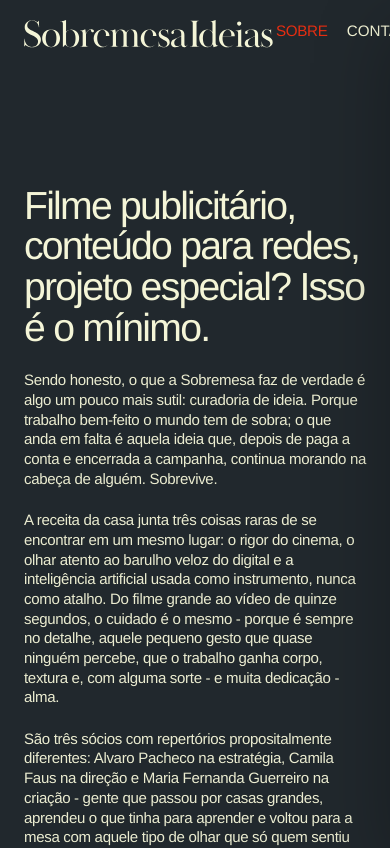
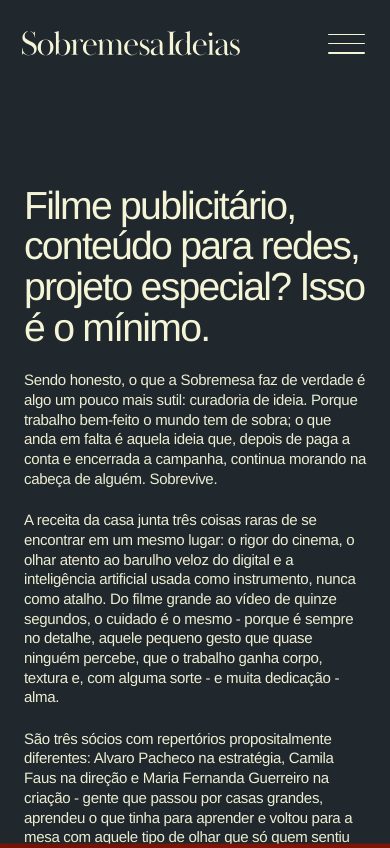
Before and after one commit to alvaro155/sobremesaideias, a Next.js app: page /sobre in a window 390 px wide. Shown: the top 848 px of the page. Built offline with nearby package versions, Linux system fonts and the light colour scheme.

Commit message:
STABLE V1

```diff
--- a/content/pt/directors/billy.json
+++ b/content/pt/directors/billy.json
@@ -9,7 +9,7 @@
     "Com o tempo, tornou-se uma das vozes mais respeitadas da cena europeia de arte com IA, transitando com desenvoltura entre o território mais inquieto da criação autoral e o das grandes marcas — ali, onde o experimental deixa de soar como exceção e se torna, finalmente, linguagem.",
     "Hoje, além de seguir produzindo, Billy também ensina IA criativa na Berghs SOC, a principal escola de comunicação criativa da Europa. Talvez, porque saiba, melhor do que ninguém, que quem caminha pela fronteira carrega uma espécie de dever silencioso: o de ajudar os outros a desenhar o mapa."
   ],
-  "portrait": null,
+  "portrait": "/media/directors/billy_boman.png",
   "portraitAlt": "Retrato de Billy Boman",
   "socialLinks": [
     {
--- a/content/pt/directors/camila.json
+++ b/content/pt/directors/camila.json
@@ -24,10 +24,10 @@
   "projects": [
     {
       "id": "1",
-      "title": "Mãe e Filha (em breve)",
+      "title": "Mãe e Filha - em breve",
       "videoUrl": "",
-      "coverImage": null,
-      "coverImageAlt": ""
+      "coverImage": "/media/mae_e_filha_placeholder_cover.jpeg",
+      "coverImageAlt": "Imagem placeholder do projeto Mãe e Filha"
     },
     {
       "id": "2",
--- a/content/pt/directors/shai.json
+++ b/content/pt/directors/shai.json
@@ -24,10 +24,10 @@
   "projects": [
     {
       "id": "1",
-      "title": "Mãe e Filha (em breve)",
+      "title": "Mãe e Filha - em breve",
       "videoUrl": "",
-      "coverImage": null,
-      "coverImageAlt": ""
+      "coverImage": "/media/mae_e_filha_placeholder_cover.jpeg",
+      "coverImageAlt": "Imagem placeholder do projeto Mãe e Filha"
     },
     {
       "id": "2",
--- a/src/app/globals.css
+++ b/src/app/globals.css
@@ -198,6 +198,109 @@
 .site-header__link:hover,
 .site-header__link:focus-visible,
 .site-header__link--active {
+  color: var(--color-red);
+}
+
+.site-header__menu-button {
+  display: none;
+}
+
+.site-header__menu-lines {
+  position: relative;
+  display: block;
+  width: 2.3125rem;
+  height: 1.25rem;
+}
+
+.site-header__menu-lines span {
+  position: absolute;
+  left: 0;
+  width: 100%;
+  height: 0.11875rem;
+  border-radius: 999px;
+  background: currentColor;
+  transform-origin: center;
+  transition: opacity 180ms ease, transform 220ms ease, top 220ms ease;
+}
+
+.site-header__menu-lines span:nth-child(1) {
+  top: 0;
+}
+
+.site-header__menu-lines span:nth-child(2) {
+  top: 50%;
+  transform: translateY(-50%);
+}
+
+.site-header__menu-lines span:nth-child(3) {
+  top: calc(100% - 0.11875rem);
+}
+
+.site-header__menu-button--open .site-header__menu-lines span:nth-child(1) {
+  top: 50%;
+  transform: translateY(-50%) rotate(45deg);
+}
+
+.site-header__menu-button--open .site-header__menu-lines span:nth-child(2) {
+  opacity: 0;
+}
+
+.site-header__menu-button--open .site-header__menu-lines span:nth-child(3) {
+  top: 50%;
+  transform: translateY(-50%) rotate(-45deg);
+}
+
+.mobile-menu {
+  position: fixed;
+  inset: 0;
+  z-index: 25;
+  display: none;
+  color: var(--color-cream);
+  background: var(--color-petrol);
+  opacity: 0;
+  pointer-events: none;
+  transition: opacity 220ms ease;
+}
+
+.mobile-menu--open {
+  opacity: 1;
+  pointer-events: auto;
+}
+
+.mobile-menu__nav,
+.mobile-menu__socials {
+  display: grid;
+}
+
+.mobile-menu__link {
+  width: fit-content;
+  color: inherit;
+  font-size: clamp(3rem, 12vw, 3.35rem);
+  font-weight: 400;
+  line-height: 1.22;
+  text-align: left;
+  transition: color 180ms ease;
+}
+
+.mobile-menu__link:hover,
+.mobile-menu__link:focus-visible,
+.mobile-menu__link--active {
+  color: var(--color-red);
+}
+
+.mobile-menu__socials {
+  gap: 1rem;
+  font-size: clamp(1.55rem, 6.5vw, 1.75rem);
+  font-weight: 300;
+  line-height: 1.08;
+}
+
+.mobile-menu__socials a {
+  transition: color 180ms ease;
+}
+
+.mobile-menu__socials a:hover,
+.mobile-menu__socials a:focus-visible {
   color: var(--color-red);
 }
 
@@ -626,7 +729,7 @@
   color: inherit;
 }
 
-.director-section__meta span {
+.director-section__meta > span:not(.director-section__project-link) {
   display: none;
 }
 
@@ -940,20 +1043,126 @@
 }
 
 @media (max-width: 720px) {
-  .site-header {
-    padding-top: 1.25rem;
+  html.director-scroll-page,
+  body.director-scroll-page {
+    overscroll-behavior-y: contain;
+    scroll-snap-type: y mandatory;
   }
 
-  .site-header__logo-text {
-    font-size: 2rem;
+  body.mobile-menu-open {
+    overflow: hidden;
+  }
+
+  .site-header {
+    z-index: 50;
+    align-items: center;
+    padding: 1.35rem 1.35rem 0;
+  }
+
+  .site-header__logo-image {
+    width: min(13.8rem, 56vw);
+  }
+
+  .site-header__brand,
+  .site-header__brand:hover,
+  .site-header__brand:focus-visible {
+    color: var(--color-cream);
+  }
+
+  .site-header__brand:active {
+    color: var(--color-red);
   }
 
   .site-header__nav {
-    gap: 1.2rem;
+    display: none;
   }
 
-  .site-header__link {
-    font-size: 0.95rem;
+  .site-header__menu-button {
+    display: grid;
+    place-items: center;
+    width: 2.75rem;
+    height: 2.75rem;
+    color: var(--color-cream);
+    cursor: pointer;
+    pointer-events: auto;
+    transition: color 180ms ease;
+  }
+
+  .site-header__menu-button--open,
+  .site-header__menu-button--open:hover,
+  .site-header__menu-button--open:focus-visible {
+    color: var(--color-red);
+  }
+
+  .site-header__menu-button:not(.site-header__menu-button--open) {
+    color: var(--color-cream);
+  }
+
+  .mobile-menu {
+    display: grid;
+    align-content: start;
+    padding: min(39vh, 22.8rem) 0 4rem 2rem;
+  }
+
+  .mobile-menu__nav {
+    gap: 0;
+  }
+
+  .mobile-menu__socials {
+    margin-top: 4.45rem;
+  }
+
+  .contact-drawer-backdrop {
+    z-index: 35;
+    background: rgba(0, 0, 0, 0.18);
+  }
+
+  .contact-drawer {
+    top: 5.4rem;
+    right: 0;
+    bottom: 0;
+    left: 0;
+    z-index: 40;
+    width: 100vw;
+    height: auto;
+    min-height: 0;
+    padding: 0 2rem 2rem;
+    box-shadow: none;
+    transform: translateY(100%);
+    transition: transform 240ms ease;
+  }
+
+  .contact-drawer--open {
+    transform: translateY(0);
+  }
+
+  .contact-drawer__close {
+    display: none;
+  }
+
+  .contact-drawer__content {
+    padding-top: min(24vh, 13.5rem);
+  }
+
+  .contact-drawer__content h2 {
+    font-size: clamp(3rem, 12vw, 3.35rem);
+    font-weight: 400;
+    letter-spacing: -0.045em;
+    text-transform: none;
+  }
+
+  .contact-drawer__details {
+    margin-top: 3.25rem;
+    font-size: 1.35rem;
+    line-height: 1.2;
+  }
+
+  .contact-drawer__links {
+    margin-top: auto;
+    padding-bottom: 0.5rem;
+    gap: 0.9rem;
+    font-size: clamp(1.55rem, 6.5vw, 1.75rem);
+    line-height: 1.08;
   }
 
   .home-hero__content {
@@ -962,19 +1171,44 @@
     padding-top: calc(var(--header-height) + 2rem);
   }
 
+  .about-page {
+    padding-bottom: 0;
+  }
+
+  .about-page__art {
+    align-self: end;
+  }
+
   .directors-list__link {
     font-size: clamp(2rem, 7vw, 2.7rem);
   }
 
   .director-page__bullets {
-    top: auto;
-    right: 1.1rem;
-    bottom: 1rem;
-    transform: none;
+    top: 53%;
+    right: 0.9rem;
+    bottom: auto;
+    transform: translateY(-50%);
   }
 
   .director-page__bullets ul {
-    grid-auto-flow: column;
+    grid-auto-flow: row;
+    gap: 1rem;
+  }
+
+  .director-page [data-anchor-section] {
+    scroll-snap-stop: always;
+  }
+
+  .director-section {
+    min-height: 100svh;
+  }
+
+  .director-section--bio {
+    align-items: start;
+  }
+
+  .director-section--bio .director-bio {
+    padding-top: calc(var(--header-height) + 3rem);
   }
 
   .director-section--project {
--- a/src/app/layout.tsx
+++ b/src/app/layout.tsx
@@ -27,7 +27,7 @@
   const site = await getSiteData();
 
   return (
-    <html lang="pt-BR">
+    <html lang="pt-BR" data-scroll-behavior="smooth">
       <body>
         <SiteHeader site={site} />
         {children}
--- a/src/components/site-header.tsx
+++ b/src/components/site-header.tsx
@@ -1,6 +1,6 @@
 "use client";
 
-import type { CSSProperties } from "react";
+import type { CSSProperties, MouseEvent } from "react";
 import Image from "next/image";
 import Link from "next/link";
 import { usePathname } from "next/navigation";
@@ -15,12 +15,14 @@
 export function SiteHeader({ site }: SiteHeaderProps) {
   const pathname = usePathname();
   const [isDrawerOpen, setIsDrawerOpen] = useState(false);
+  const [isMobileMenuOpen, setIsMobileMenuOpen] = useState(false);
   const isSvgLogo = site.logoImage?.toLowerCase().endsWith(".svg");
 
   useEffect(() => {
     const handleEscape = (event: KeyboardEvent) => {
       if (event.key === "Escape") {
         setIsDrawerOpen(false);
+        setIsMobileMenuOpen(false);
       }
     };
 
@@ -29,10 +31,59 @@
     return () => window.removeEventListener("keydown", handleEscape);
   }, []);
 
+  useEffect(() => {
+    document.body.classList.toggle(
+      "mobile-menu-open",
+      isMobileMenuOpen || isDrawerOpen,
+    );
+
+    return () => document.body.classList.remove("mobile-menu-open");
+  }, [isDrawerOpen, isMobileMenuOpen]);
+
+  function handleOpenContact() {
+    if (document.activeElement instanceof HTMLElement) {
+      document.activeElement.blur();
+    }
+
+    setIsMobileMenuOpen(false);
+    setIsDrawerOpen(true);
+  }
+
+  function handleMobileMenuNavigation() {
+    if (document.activeElement instanceof HTMLElement) {
+      document.activeElement.blur();
+    }
+
+    setIsMobileMenuOpen(false);
+  }
+
+  function handleMobileMenuButtonClick(event: MouseEvent<HTMLButtonElement>) {
+    event.currentTarget.blur();
+
+    if (isDrawerOpen) {
+      setIsDrawerOpen(false);
+      return;
+    }
+
+    setIsMobileMenuOpen((isOpen) => !isOpen);
+  }
+
+  function handleBrandClick(event: MouseEvent<HTMLAnchorElement>) {
+    event.currentTarget.blur();
+    setIsDrawerOpen(false);
+    setIsMobileMenuOpen(false);
+  }
+
+  const isMobileHeaderControlOpen = isMobileMenuOpen || isDrawerOpen;
+
   return (
     <>
       <header className="site-header">
-        <Link className="site-header__brand" href="/">
+        <Link
+          className="site-header__brand"
+          href="/"
+          onClick={handleBrandClick}
+        >
           {site.logoImage ? (
             isSvgLogo ? (
               <>
@@ -81,7 +132,62 @@
             {site.header.contactLabel}
           </button>
         </nav>
+
+        <button
+          className={`site-header__menu-button${
+            isMobileHeaderControlOpen ? " site-header__menu-button--open" : ""
+          }`}
+          type="button"
+          aria-expanded={isMobileHeaderControlOpen}
+          aria-controls="mobile-menu contact-drawer"
+          onClick={handleMobileMenuButtonClick}
+        >
+          <span className="visually-hidden">
+            {isMobileHeaderControlOpen ? "Fechar menu" : "Abrir menu"}
+          </span>
+          <span className="site-header__menu-lines" aria-hidden="true">
+            <span />
+            <span />
+            <span />
+          </span>
+        </button>
       </header>
+
+      <div
+        className={`mobile-menu${isMobileMenuOpen ? " mobile-menu--open" : ""}`}
+        id="mobile-menu"
+        aria-hidden={!isMobileMenuOpen}
+      >
+        <nav className="mobile-menu__nav" aria-label="Menu mobile">
+          <Link
+            className={`mobile-menu__link${
+              pathname === "/sobre" ? " mobile-menu__link--active" : ""
+            }`}
+            href="/sobre"
+            aria-current={pathname === "/sobre" ? "page" : undefined}
+            onClick={handleMobileMenuNavigation}
+          >
+            {site.header.aboutLabel}
+          </Link>
+          <button
+            className="mobile-menu__link"
+            type="button"
+            onClick={handleOpenContact}
+          >
+            {site.header.contactLabel}
+          </button>
+        </nav>
+
+        <ul className="mobile-menu__socials">
+          {site.socialLinks.map((link) => (
+            <li key={link.label}>
+              <a href={link.url} target="_blank" rel="noreferrer">
+                {link.label}
+              </a>
+            </li>
+          ))}
+        </ul>
+      </div>
 
       <div
         className={`contact-drawer-backdrop${
@@ -94,6 +200,7 @@
         className={`contact-drawer${
           isDrawerOpen ? " contact-drawer--open" : ""
         }`}
+        id="contact-drawer"
         aria-hidden={!isDrawerOpen}
       >
         <button
```
Also changed, not shown: public/media/directors/billy_boman.png (added), public/media/mae_e_filha_placeholder_cover.jpeg (added).
